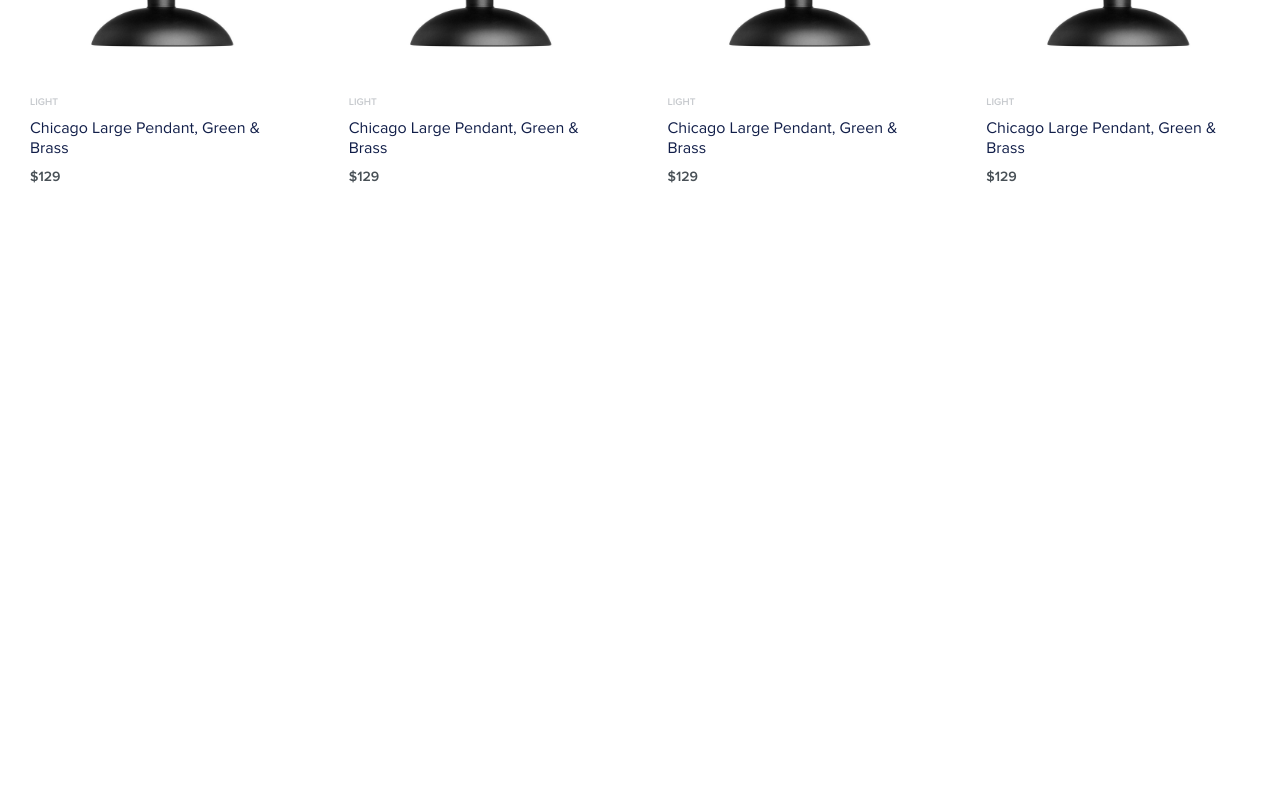
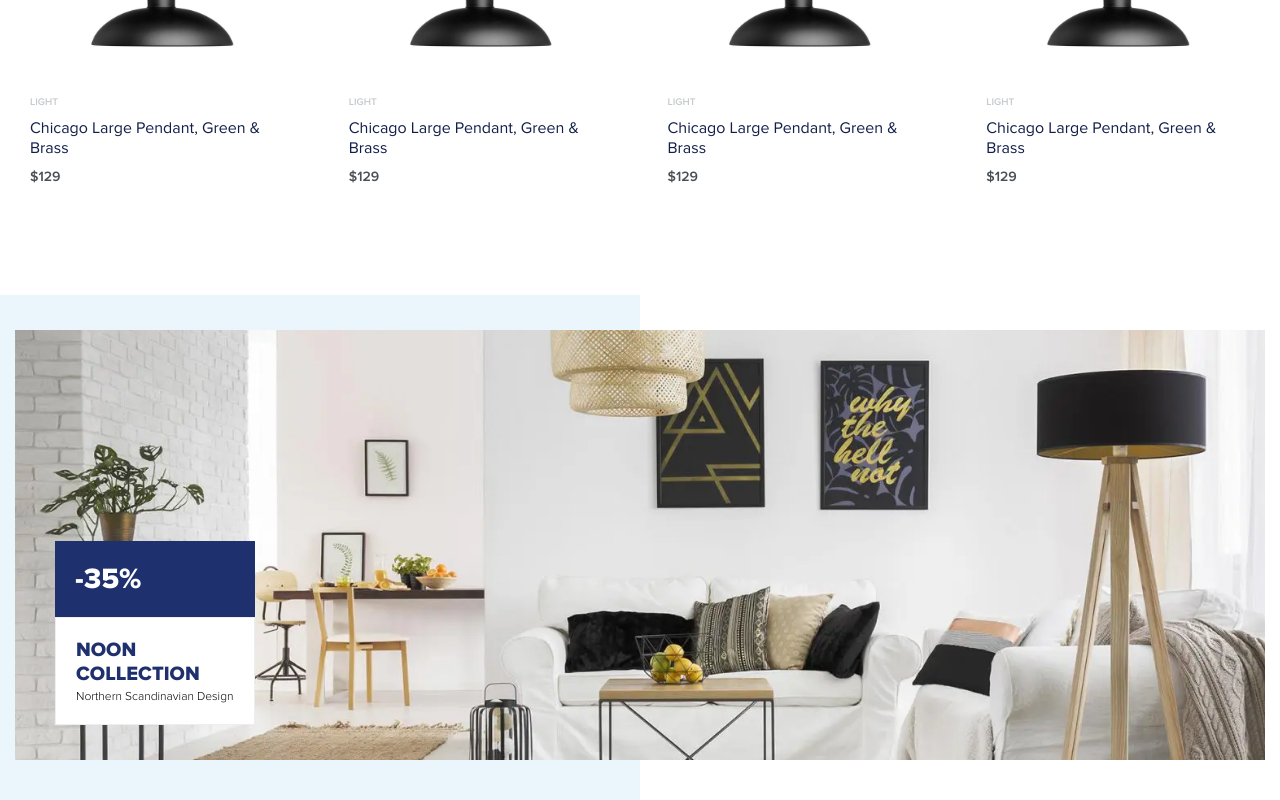
Before and after one commit to mohaymenrafi/rey-furnisher, a React (Create React App) app in the folder client/: page / in a window 1280 px wide. Shown: the part 2090-2890 px from the top of the page. Before the commit the page ends 2385 px from the top, so only its background shows below. Built offline with nearby package versions, Linux system fonts and the light colour scheme.

Commit message:
hotspot banner added

```diff
--- /dev/null
+++ b/client/src/components/HotspotBanner/index.tsx
@@ -0,0 +1,74 @@
+import React from "react";
+import styled from "styled-components";
+import StyledBackground from "../../styles/StyledBackground";
+import Img from "../../assets/shop-the-look-1536x550.jpg.webp";
+import { theme } from "../../styles/theme";
+
+const StyledBackgroundExtended = styled(StyledBackground)`
+  padding: 35px 15px;
+`;
+
+const ImageContainer = styled.div`
+  position: relative;
+  width: 100%;
+`;
+const Image = styled.img`
+  width: 100%;
+  height: 200px;
+  object-fit: cover;
+  @media (min-width: ${theme.sc.md}) {
+    height: 430px;
+  }
+`;
+const ImageText = styled.div`
+  margin-top: 15px;
+  @media (min-width: ${theme.sc.md}) {
+    margin-top: 0;
+    position: absolute;
+    left: 40px;
+    bottom: 40px;
+  }
+  h2 {
+    color: ${theme.col.white};
+    font-size: ${theme.fs["lg-2"]};
+    background-color: ${theme.col.darkBlue};
+    padding: 20px;
+    font-weight: 800;
+  }
+  div {
+    padding: 20px;
+    background-color: ${theme.col.white};
+    border: 1px solid ${theme.col.lightGray};
+    h3 {
+      color: ${theme.col.darkBlue};
+      font-weight: 800;
+      font-size: ${theme.fs["md-2"]};
+    }
+    p {
+      font-size: ${theme.fs.xs};
+      margin-top: 3px;
+      color: ${theme.col.black};
+    }
+  }
+`;
+
+const HotspotBanner = () => {
+  return (
+    <StyledBackgroundExtended>
+      <ImageContainer>
+        <Image src={Img} alt="hotspot images" />
+        <ImageText>
+          <h2>-35%</h2>
+          <div>
+            <h3>
+              NOON <br /> COLLECTION
+            </h3>
+            <p>Northern Scandinavian Design</p>
+          </div>
+        </ImageText>
+      </ImageContainer>
+    </StyledBackgroundExtended>
+  );
+};
+
+export default HotspotBanner;
--- a/client/src/components/index.ts
+++ b/client/src/components/index.ts
@@ -4,3 +4,4 @@ export { default as Banner } from "./Banner/index";
 export { default as DisplayCatOne } from "./DisplayCategory/DisplayCatOne";
 export { default as DisplayCatTwo } from "./DisplayCategory/DisplayCatTwo";
 export { default as TopPicks } from "./TopPicks/index";
+export { default as HotspotBanner } from "./HotspotBanner/index";
--- a/client/src/pages/Home/index.tsx
+++ b/client/src/pages/Home/index.tsx
@@ -4,6 +4,7 @@ import {
   DisplayCatOne,
   DisplayCatTwo,
   TopPicks,
+  HotspotBanner,
 } from "../../components";
 
 export default function Home() {
@@ -13,6 +14,7 @@ export default function Home() {
       <DisplayCatOne />
       <DisplayCatTwo />
       <TopPicks />
+      <HotspotBanner />
     </>
   );
 }
```
Also changed, not shown: client/src/assets/shop-the-look-1536x550.jpg.webp (added).
